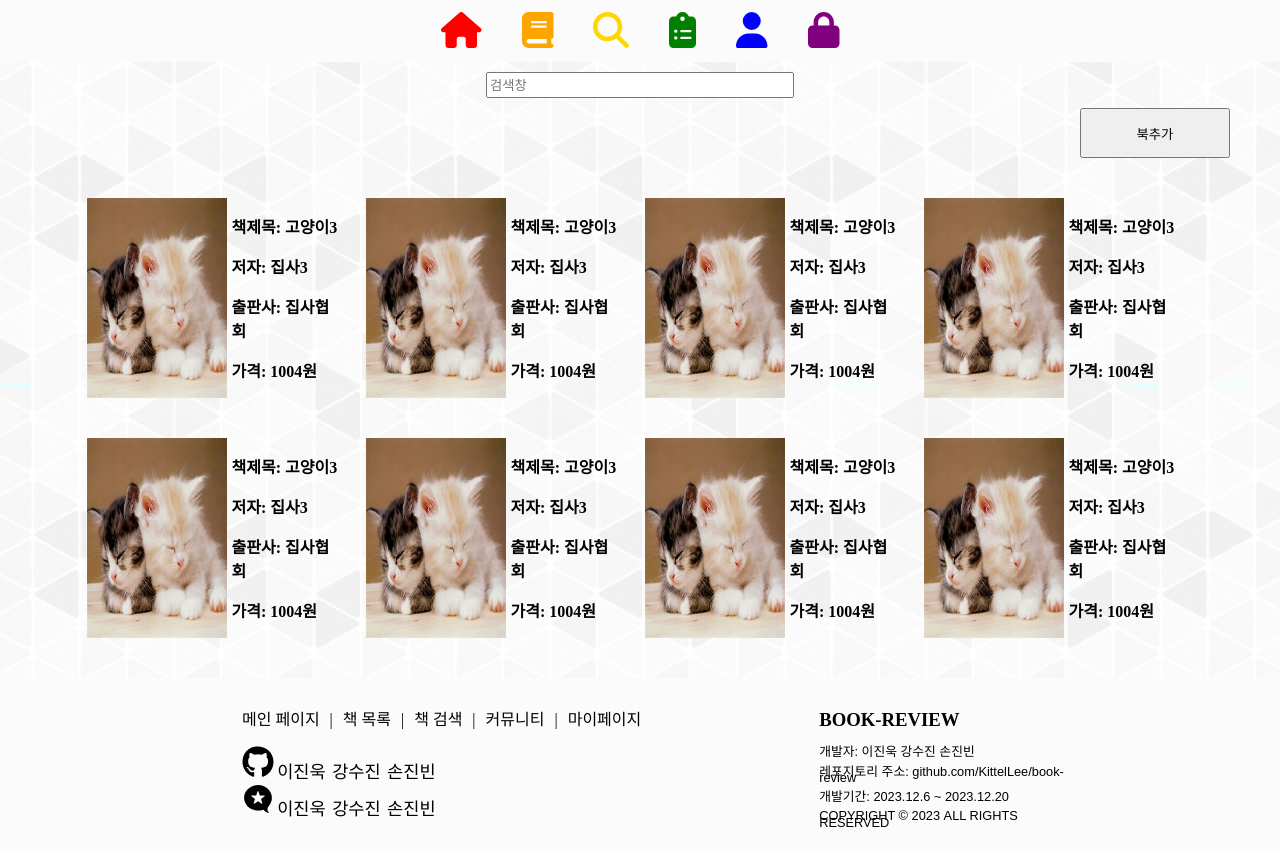
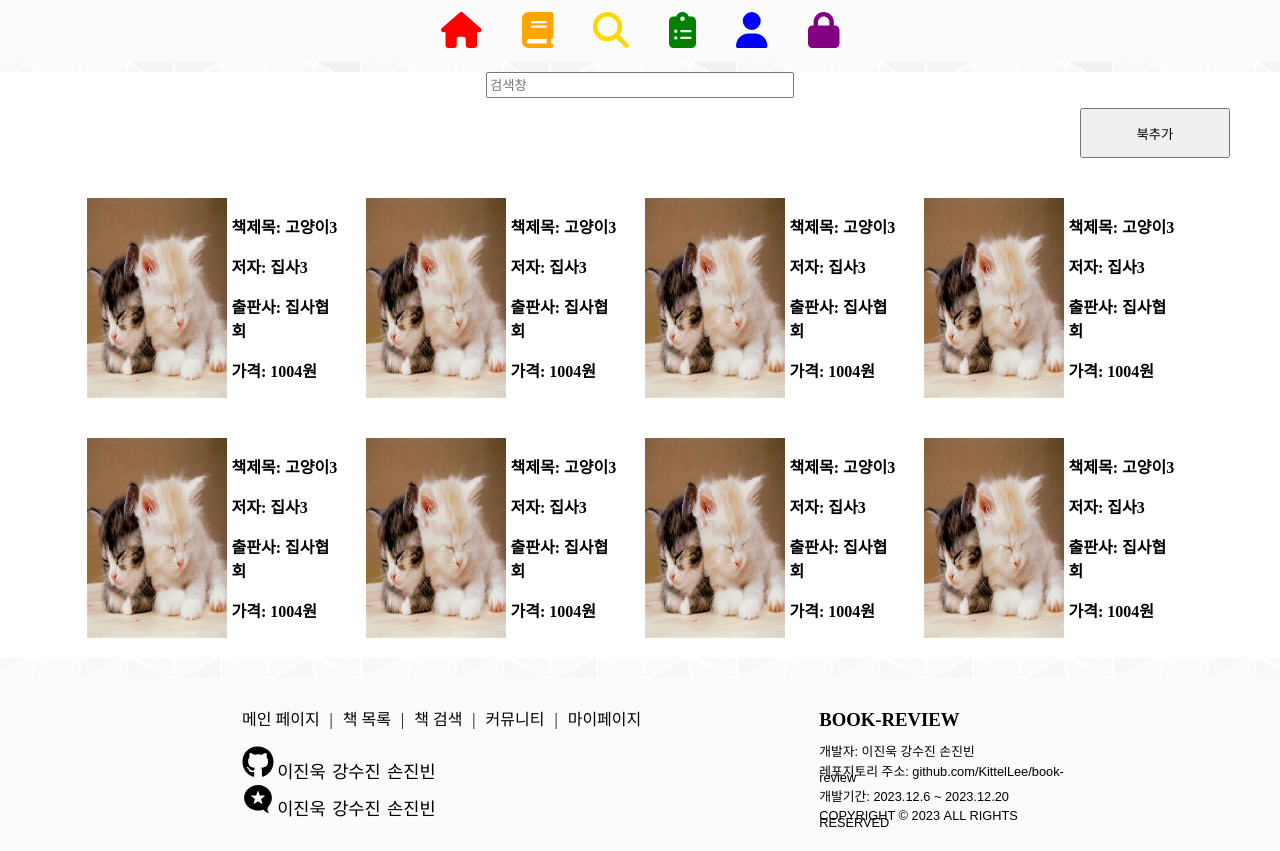
Before and after one commit to KittelLee/book-review, a React (Vite) app: page /List in a window 1280 px wide. Built offline with nearby package versions, Linux system fonts and the light colour scheme.

Commit message:
style:클래스명,페이지색변경

```diff
--- a/src/pages/List.tsx
+++ b/src/pages/List.tsx
@@ -32,14 +32,14 @@ function List() {
 
   return (
 
-  <div>
-    <IISection>
+  <BackColor>
+    <SearchSection>
       <input placeholder="검색창" />
-    </IISection>
+    </SearchSection>
 
-    <AddSection>
+    <BookAddSection>
       <button onClick={openModal}>북추가</button>
-    </AddSection>
+    </BookAddSection>
 
 
     <BookMainWrap>
@@ -149,13 +149,17 @@ function List() {
         </CloseBtn>
       </Modal>
     </BookMainWrap>
-  </div>
+  </BackColor>
   );
 }
 
 export default List;
 
-const IISection = styled.div`
+const BackColor = styled.div`
+  background-color: #FFFFFF
+`;
+
+const SearchSection = styled.div`
   display: flex;
   justify-content: center;
   margin: 10px;
@@ -165,7 +169,7 @@ const IISection = styled.div`
   }
 `;
 
-const AddSection = styled.div`
+const BookAddSection = styled.div`
   display: flex;
   justify-content: flex-end;
   margin-right: 50px;
```
